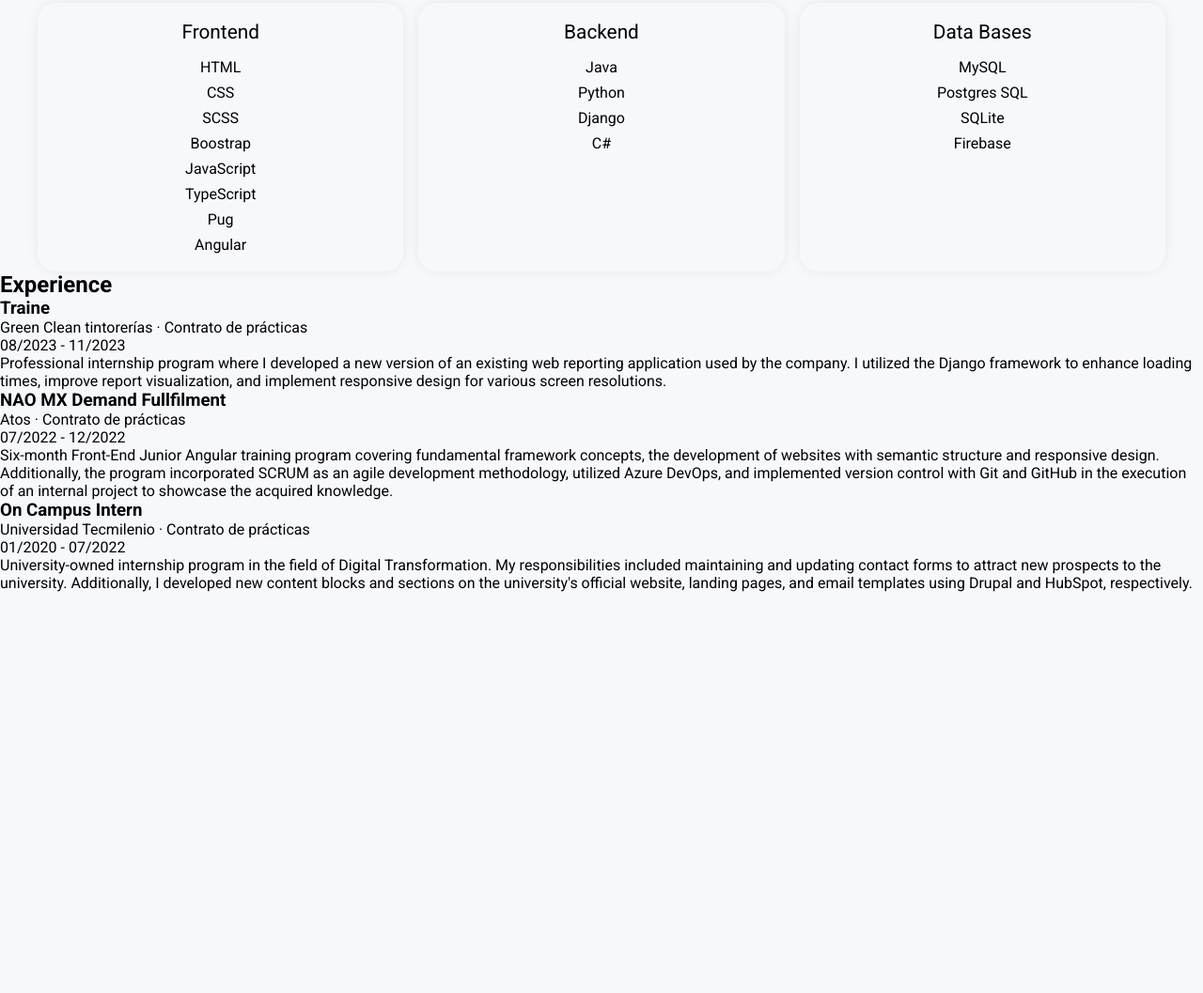
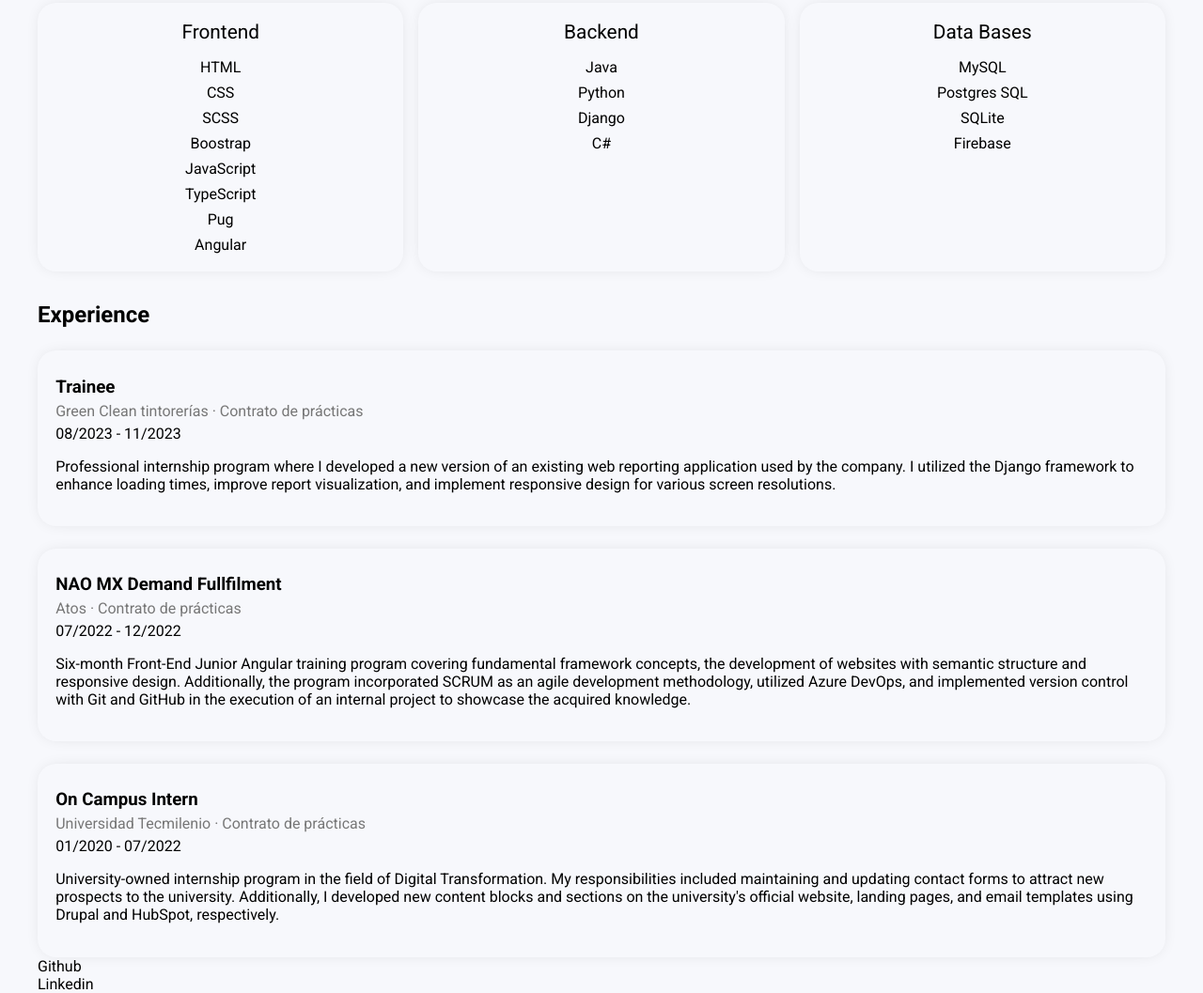
Before and after one commit to luislealhdz/Portfolio, a website built with Vite: page index.html in a window 1280 px wide. Shown: the part 1287-2344 px from the top of the page at 94% size. Before the commit the page ends 1917 px from the top, so only its background shows below. Built offline with nearby package versions, Linux system fonts and the light colour scheme.

Commit message:
📋 FEAT / Experience section

```diff
--- a/index.html
+++ b/index.html
@@ -125,52 +125,64 @@
       </article>
     </div>
   </section>
+  <section class="container">
+    <h2 class="experience__title">Experience</h2>
+    <div class="experience__container">
+      <article class="experience__card">
+        <header class="experience__card__header">
+          <h3>Trainee</h3>
+          <p class="experience__company">Green Clean tintorerías · Contrato de prácticas</p>
+          <p>08/2023 - 11/2023</p>
+        </header>
         <section>
-    <h2>Experience</h2>
-    <article>
-
-      <head>
-        <h3>Traine</h3>
-        <p>Green Clean tintorerías · Contrato de prácticas</p>
-        <p>08/2023 - 11/2023</p>
-      </head>
-      <section>
-        <p>Professional internship program where I developed a new version of an existing web reporting application used
+          <p class="content">Professional internship program where I developed a new version of an existing web
+            reporting application
+            used
             by the company. I utilized the Django framework to enhance loading times, improve report visualization, and
             implement responsive design for various screen resolutions.</p>
         </section>
       </article>
-
-    <article>
-
-      <head>
+      <article class="experience__card">
+        <header class="experience__card__header">
           <h3>NAO MX Demand Fullfilment</h3>
-        <p>Atos · Contrato de prácticas</p>
+          <p class="experience__company">Atos · Contrato de prácticas</p>
           <p>07/2022 - 12/2022</p>
-      </head>
+        </header>
         <section>
-        <p>Six-month Front-End Junior Angular training program covering fundamental framework concepts, the development
-          of websites with semantic structure and responsive design. Additionally, the program incorporated SCRUM as an
+          <p class="content">Six-month Front-End Junior Angular training program covering fundamental framework
+            concepts, the
+            development
+            of websites with semantic structure and responsive design. Additionally, the program incorporated SCRUM as
+            an
             agile development methodology, utilized Azure DevOps, and implemented version control with Git and GitHub in
             the execution of an internal project to showcase the acquired knowledge.</p>
         </section>
       </article>
-
-    <article>
-
-      <head>
+      <article class="experience__card">
+        <header class="experience__card__header">
           <h3>On Campus Intern</h3>
-        <p>Universidad Tecmilenio · Contrato de prácticas</p>
+          <p class="experience__company">Universidad Tecmilenio · Contrato de prácticas</p>
           <p>01/2020 - 07/2022</p>
-      </head>
+        </header>
         <section>
-        <p>University-owned internship program in the field of Digital Transformation. My responsibilities included
+          <p class="content">University-owned internship program in the field of Digital Transformation. My
+            responsibilities included
             maintaining and updating contact forms to attract new prospects to the university. Additionally, I developed
-          new content blocks and sections on the university's official website, landing pages, and email templates using
+            new content blocks and sections on the university's official website, landing pages, and email templates
+            using
             Drupal and HubSpot, respectively.</p>
         </section>
       </article>
+    </div>
   </section>
+  <footer>
+    <section class="container">
+      <ul>
+        <li>Github</li>
+        <li>Linkedin</li>
+      </ul>
+    </section>
+  </footer>
   <script type="module" src="/main.js"></script>
 </body>
 
--- a/style.css
+++ b/style.css
@@ -176,3 +176,30 @@ body {
     justify-content: center;
     gap: 0.5rem;
 }
+
+.experience__title {
+    margin-top: 2rem;
+    margin-bottom: 1.5rem;
+}
+
+.experience__container {
+    display: flex;
+    flex-direction: column;
+    gap: 1.5rem;
+}
+
+.experience__card {
+    box-shadow: 0px 0px 15px -3px rgba(0, 0, 0, 0.1);
+    padding: 1.2rem;
+    border-radius: 20px;
+}
+
+.experience__company {
+    color: #777777;
+    margin: 5px 0;
+}
+
+.experience__card__header {
+    margin-top: 0.5rem;
+    margin-bottom: 1rem;
+}
```
Lines whose indentation alone changed are shown as unchanged.
